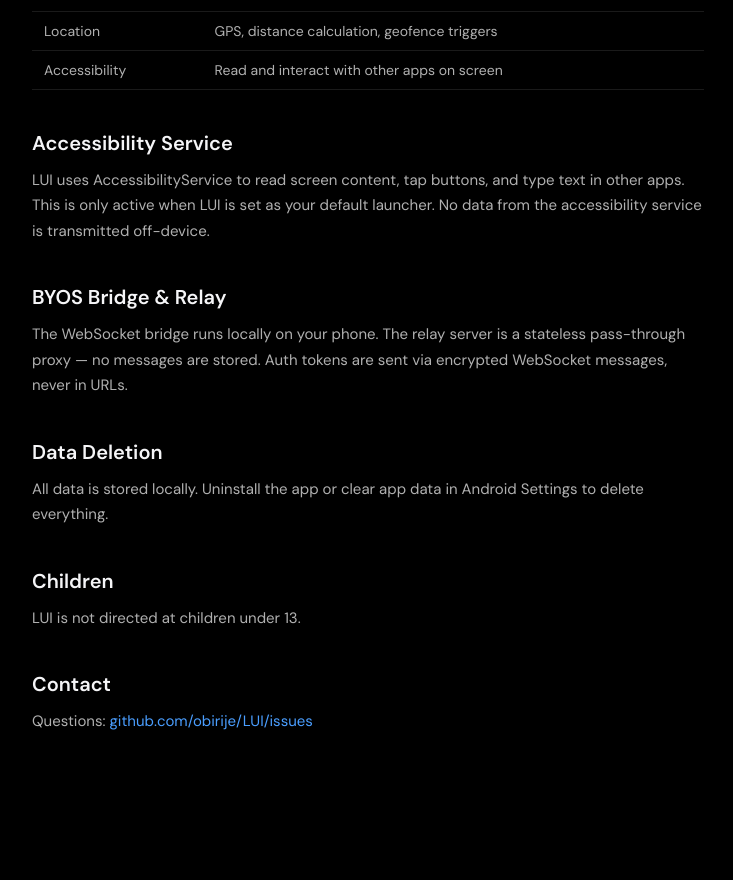
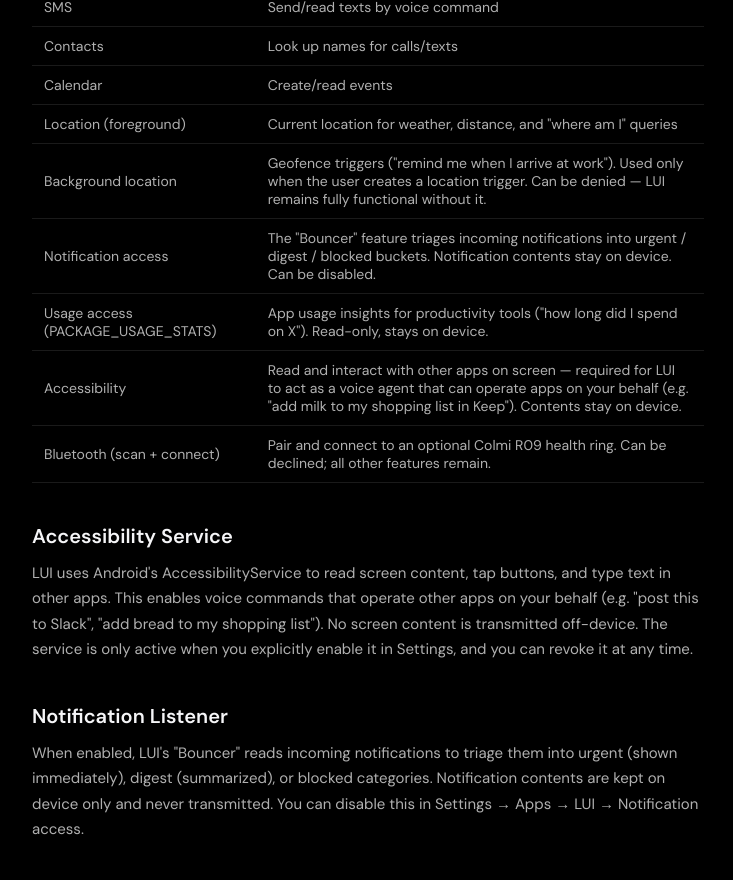
Before and after one commit to obirije/LUI, a plain HTML site: page sites/privacy.html in a window 1280 px wide. Shown: the part 1428-2308 px from the top of the page, without its empty margins (272-1005 px from the left). Before the commit the page ends 2255 px from the top, so only its background shows below. Drawn offline with Linux system fonts and the light colour scheme.

Commit message:
Privacy: expand permissions table, add Notification Listener + ring sections
- Date precision: "April 2026" → "April 16, 2026".
- Data table: add Health metrics row (HR/SpO2/HRV/stress/steps/sleep/temp
  from optional Colmi R09, stored locally only).
- Permissions table: split Location into foreground vs background (with the
  background row noting it's only used for geofence triggers and is
  optional). Add Notification access, Usage access, Bluetooth scan/connect
  rows. Expand Accessibility row with example use cases.
- New "Notification Listener" section explaining the Bouncer triage
  (urgent/digest/blocked) and that contents stay on device.

```diff
--- a/sites/privacy.html
+++ b/sites/privacy.html
@@ -27,7 +27,7 @@
 <div class="container">
     <a href="/" class="back">&larr; Back to LuiOS</a>
     <h1>Privacy Policy</h1>
-    <p class="updated">Last updated: April 2026</p>
+    <p class="updated">Last updated: April 16, 2026</p>
 
     <h2>Summary</h2>
     <ul>
@@ -46,6 +46,7 @@
         <tr><td>Notification digest</td><td>Batched non-urgent notifications</td></tr>
         <tr><td>Trigger rules</td><td>Geofence and scheduled actions</td></tr>
         <tr><td>Downloaded model</td><td>On-device LLM for offline use</td></tr>
+        <tr><td>Health metrics</td><td>Heart rate, SpO2, HRV, stress, steps, sleep, temperature from an optional Colmi R09 health ring (if paired). Stored locally only.</td></tr>
     </table>
     <p>None of this data is transmitted to LUI developers or any third party.</p>
 
@@ -63,12 +64,19 @@
         <tr><td>SMS</td><td>Send/read texts by voice command</td></tr>
         <tr><td>Contacts</td><td>Look up names for calls/texts</td></tr>
         <tr><td>Calendar</td><td>Create/read events</td></tr>
-        <tr><td>Location</td><td>GPS, distance calculation, geofence triggers</td></tr>
-        <tr><td>Accessibility</td><td>Read and interact with other apps on screen</td></tr>
+        <tr><td>Location (foreground)</td><td>Current location for weather, distance, and "where am I" queries</td></tr>
+        <tr><td>Background location</td><td>Geofence triggers ("remind me when I arrive at work"). Used only when the user creates a location trigger. Can be denied — LUI remains fully functional without it.</td></tr>
+        <tr><td>Notification access</td><td>The "Bouncer" feature triages incoming notifications into urgent / digest / blocked buckets. Notification contents stay on device. Can be disabled.</td></tr>
+        <tr><td>Usage access (PACKAGE_USAGE_STATS)</td><td>App usage insights for productivity tools ("how long did I spend on X"). Read-only, stays on device.</td></tr>
+        <tr><td>Accessibility</td><td>Read and interact with other apps on screen — required for LUI to act as a voice agent that can operate apps on your behalf (e.g. "add milk to my shopping list in Keep"). Contents stay on device.</td></tr>
+        <tr><td>Bluetooth (scan + connect)</td><td>Pair and connect to an optional Colmi R09 health ring. Can be declined; all other features remain.</td></tr>
     </table>
 
     <h2>Accessibility Service</h2>
-    <p>LUI uses AccessibilityService to read screen content, tap buttons, and type text in other apps. This is only active when LUI is set as your default launcher. No data from the accessibility service is transmitted off-device.</p>
+    <p>LUI uses Android's AccessibilityService to read screen content, tap buttons, and type text in other apps. This enables voice commands that operate other apps on your behalf (e.g. "post this to Slack", "add bread to my shopping list"). No screen content is transmitted off-device. The service is only active when you explicitly enable it in Settings, and you can revoke it at any time.</p>
+
+    <h2>Notification Listener</h2>
+    <p>When enabled, LUI's "Bouncer" reads incoming notifications to triage them into urgent (shown immediately), digest (summarized), or blocked categories. Notification contents are kept on device only and never transmitted. You can disable this in Settings → Apps → LUI → Notification access.</p>
 
     <h2>BYOS Bridge & Relay</h2>
     <p>The WebSocket bridge runs locally on your phone. The relay server is a stateless pass-through proxy — no messages are stored. Auth tokens are sent via encrypted WebSocket messages, never in URLs.</p>
```
